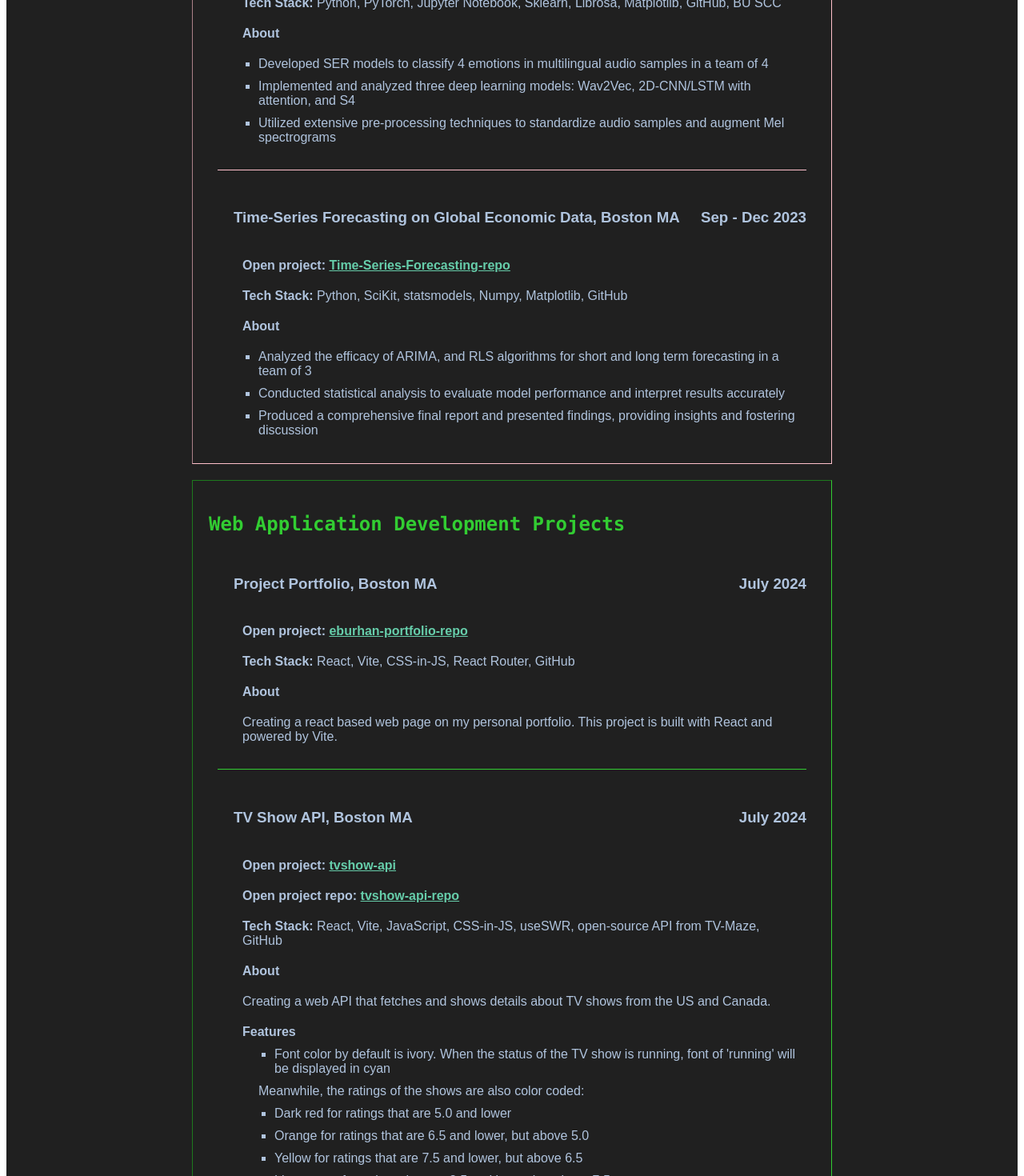
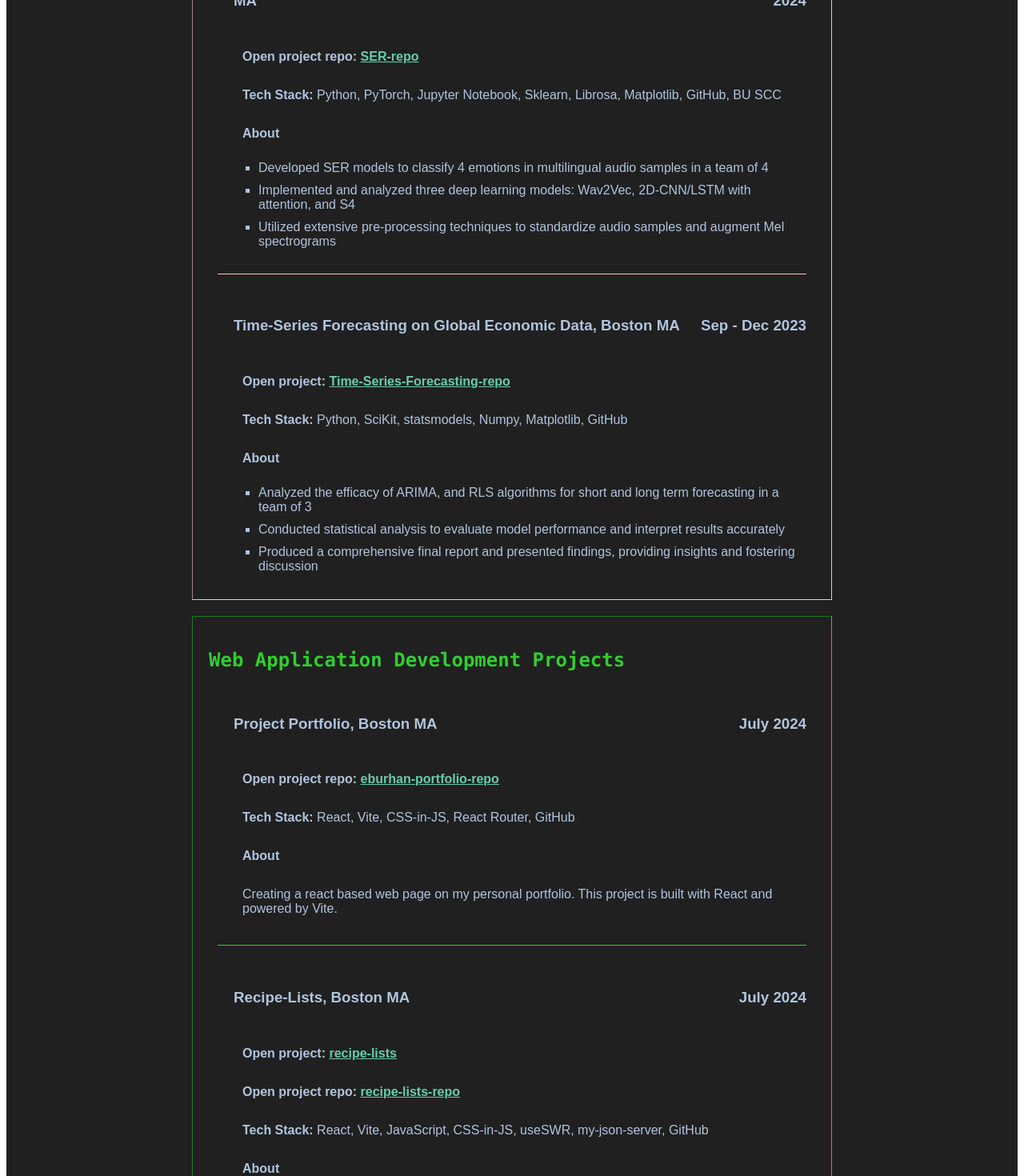
Before and after one commit to eburhansjah/eburhan-portfolio, a React (Vite) app: page /components/Projects in a window 1280 px wide. Shown: the part 1330-2800 px from the top of the page at 80% size. Built offline with nearby package versions, Linux system fonts and the light colour scheme.

Commit message:
updating WebApp projects
In progress: recipe-lists and fixing deployed server for tvshow-api

```diff
--- a/index.html
+++ b/index.html
@@ -3,7 +3,7 @@
   <head>
     <meta charset="UTF-8" />
     <meta name="viewport" content="width=device-width, initial-scale=1.0" />
-    <title>Vite + React</title>
+    <title>Ellen's portfolio</title>
   </head>
   <body>
     <div id="root"></div>
--- a/src/components/Projects.jsx
+++ b/src/components/Projects.jsx
@@ -81,7 +81,7 @@ const StyledUl = styled.ul`
 `;
 
 const StyledLi = styled.li`
-    margin: 10px 0;
+    margin: 15px 0;
     position: relative;
     padding-left: 20px;
 `;
@@ -328,7 +328,7 @@ export default function Projects(){
                         </StyledLi>
 
                         <StyledUl>
-                            <StyledLi><strong>Open project: </strong>
+                            <StyledLi><strong>Open project repo: </strong>
                                 <StyledLink to="https://github.com/eburhansjah/eburhan-portfolio.git"
                                             target="_blank" rel="noopener noreferrer">eburhan-portfolio-repo</StyledLink>
                             </StyledLi>
@@ -350,7 +350,7 @@ export default function Projects(){
                         <StyledLi>
                             <StyledProjectTitle>
                                 <h3>
-                                    TV Show API, Boston MA
+                                    Recipe-Lists, Boston MA
                                 </h3>
                                 <StyledSpanRight><h3>July 2024</h3></StyledSpanRight>
                             </StyledProjectTitle>
@@ -358,7 +358,68 @@ export default function Projects(){
 
                         <StyledUl>
                             <StyledLi><strong>Open project: </strong>
-                                <StyledLink to="https://cs-people.bu.edu/eburhan/cs391/projects/mini-projects/mp2/dist/"
+                                <StyledLink to="https://recipe-lists.vercel.app"
+                                            target="_blank" rel="noopener noreferrer">recipe-lists</StyledLink>
+                            </StyledLi>
+                            <StyledLi><strong>Open project repo: </strong>
+                                <StyledLink to="https://github.com/eburhansjah/recipe-lists.git"
+                                            target="_blank" rel="noopener noreferrer">recipe-lists-repo</StyledLink>
+                            </StyledLi>
+
+                            <StyledLi><strong>Tech Stack: </strong>React, Vite, JavaScript, CSS-in-JS, useSWR,
+                                my-json-server, GitHub
+                            </StyledLi>
+
+
+                            <StyledLi><strong>About</strong></StyledLi>
+
+                            <StyledLi>
+                                Creating a web app on recipes, that was based on a self-made mock API.
+                            </StyledLi>
+                            <StyledLi>
+                                <strong>Features</strong>
+                                <ul>
+                                    <Li>Multiple pages for displaying different types of cuisines and list of
+                                        recipes based on the selected cuisine</Li>
+                                </ul>
+
+                                <StyledLi>At the bottom of each recipe page, there are two buttons:</StyledLi>
+
+                                <ul>
+                                    <Li>Back button to go back to the page with list of cuisines</Li>
+                                    <Li>To the top of the page shortcut</Li>
+                                </ul>
+
+                                <StyledLi>Each recipe comes with the following information:</StyledLi>
+
+                                <ul>
+                                    <Li>Name of dish</Li>
+                                    <Li>Type of dish</Li>
+                                    <Li>Prep time</Li>
+                                    <Li>Cook time</Li>
+                                    <Li>Number of servings</Li>
+                                    <Li>Calories per serving</Li>
+                                    <Li>Ingredients</Li>
+                                    <Li>Instructions</Li>
+                                </ul>
+
+                            </StyledLi>
+                        </StyledUl>
+
+                        <hr/>
+
+                        <StyledLi>
+                            <StyledProjectTitle>
+                            <h3>
+                                    TV Show API, Boston MA
+                            </h3>
+                                <StyledSpanRight><h3>July 2024</h3></StyledSpanRight>
+                            </StyledProjectTitle>
+                        </StyledLi>
+
+                        <StyledUl>
+                            <StyledLi><strong>Open project: </strong>
+                                <StyledLink to="https://tvshow-api.vercel.app"
                                             target="_blank" rel="noopener noreferrer">tvshow-api</StyledLink>
                             </StyledLi>
                             <StyledLi><strong>Open project repo: </strong>
```
Also changed, not shown: 3 other files (tests, documents, lock files or other folders).
